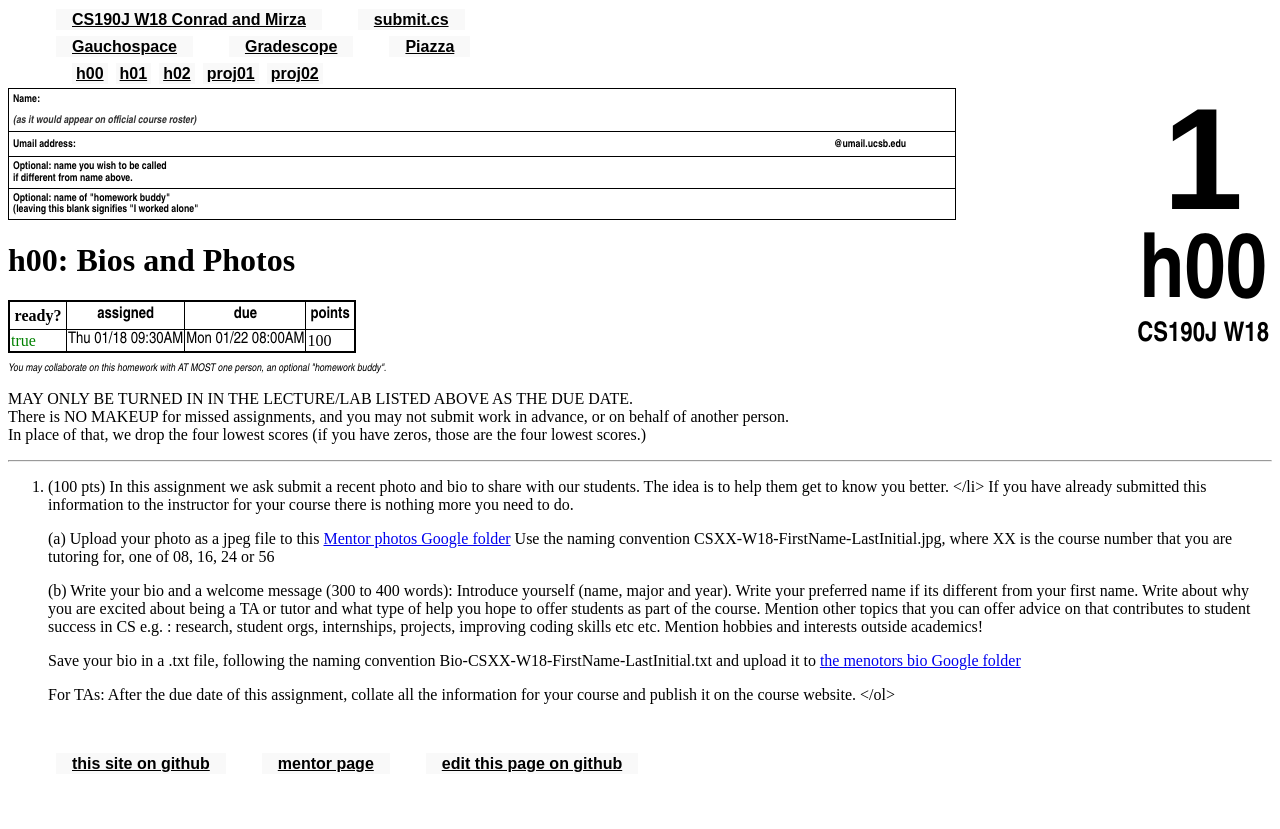
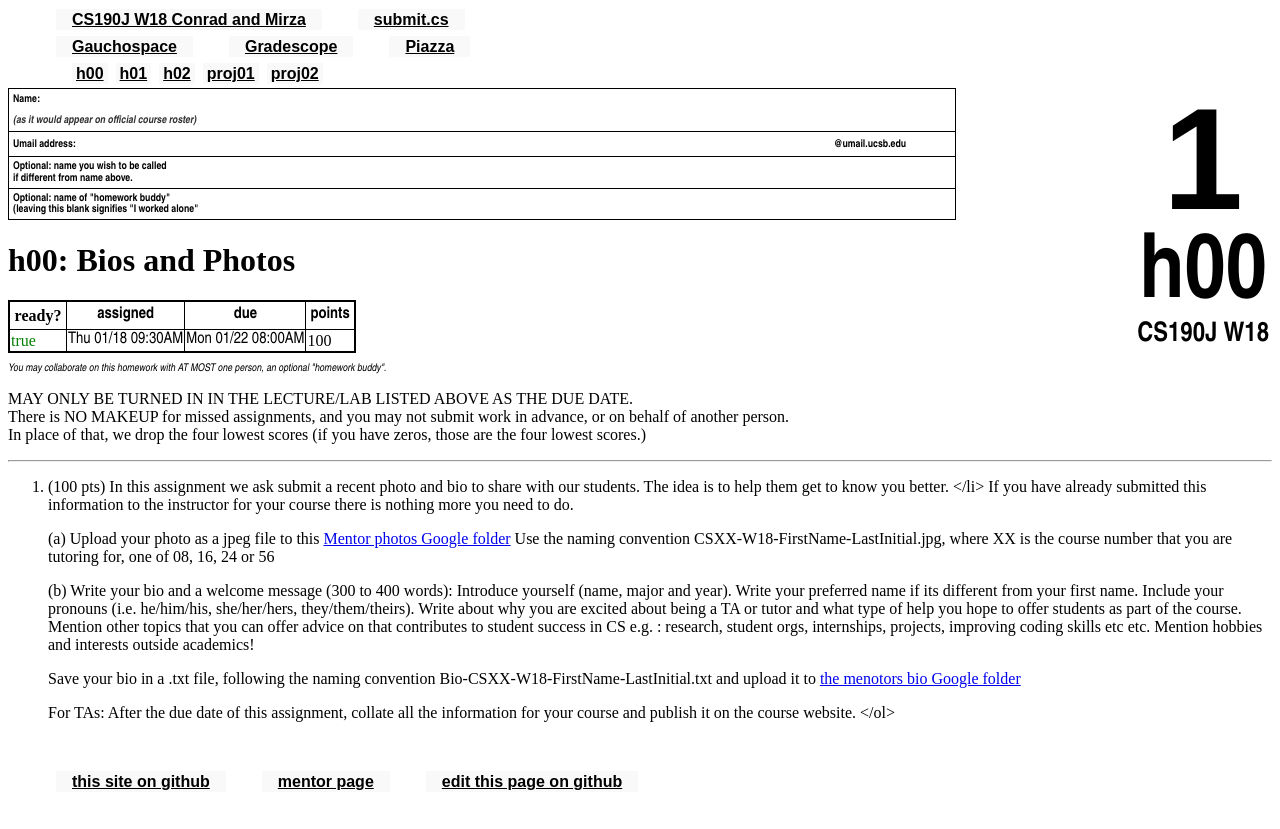
Before and after one commit to ucsb-cs190j-w18/ucsb-cs190j-w18.github.io, a Jekyll site: the page built from _hwk/h00.md, in a window 1280 px wide. Shown: the top 829 px of the page. Built offline with Jekyll 4.4.1, drawn with Linux system fonts in a browser that asks for light colours.

Commit message:
Update h00.md

```diff
--- a/_hwk/h00.md
+++ b/_hwk/h00.md
@@ -16,7 +16,7 @@ If you have already submitted this information to the instructor for your course
 (a) Upload your photo as a jpeg file to this [Mentor photos Google folder](https://goo.gl/22Ds4X)
 Use the naming convention CSXX-W18-FirstName-LastInitial.jpg, where XX is the course number that you are tutoring for, one of 08, 16, 24 or 56
 
-(b) Write your bio and a welcome message (300 to 400 words): Introduce yourself (name, major and year). Write your preferred name if its different from your first name. Write about why you are excited about being a TA or tutor and what type of help you hope to offer students as part of the course. Mention other topics that you can offer advice on that contributes to student success in CS e.g. : research, student orgs, internships, projects, improving coding skills etc etc. Mention hobbies and interests outside academics!
+(b) Write your bio and a welcome message (300 to 400 words): Introduce yourself (name, major and year). Write your preferred name if its different from your first name. Include your pronouns (i.e. he/him/his, she/her/hers, they/them/theirs).  Write about why you are excited about being a TA or tutor and what type of help you hope to offer students as part of the course. Mention other topics that you can offer advice on that contributes to student success in CS e.g. : research, student orgs, internships, projects, improving coding skills etc etc. Mention hobbies and interests outside academics!
 
 Save your bio in a .txt file, following the naming convention Bio-CSXX-W18-FirstName-LastInitial.txt and upload it to [the menotors bio Google folder](https://goo.gl/Jt9Fym)
 
```
